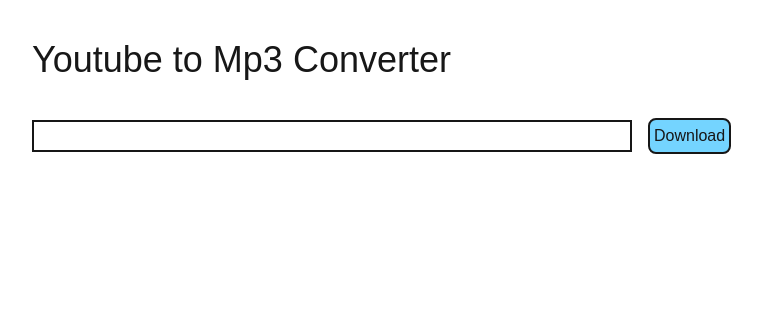
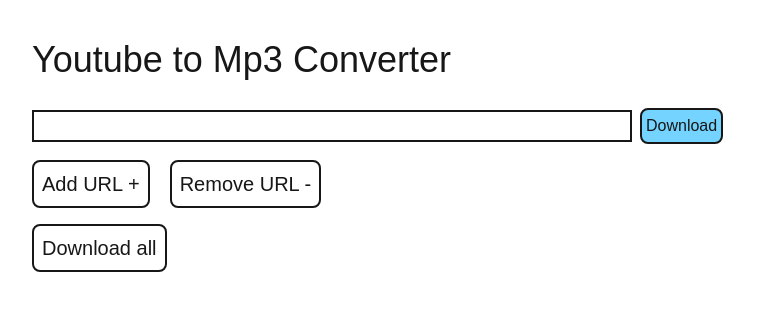
Before and after one commit to DVDOSO/youtube-mp3-downloader, a Next.js app in the folder client/: page / in a window 1280 px wide. Shown: the top 310 px of the page, without its empty margins (8-770 px from the left). Built offline with nearby package versions, Linux system fonts and the light colour scheme.

Commit message:
feat: multiple url fields

```diff
--- /dev/null
+++ b/client/actions/download.ts
@@ -0,0 +1,38 @@
+export const handleDownload = async (formData: FormData) => {
+    const url = formData.get('name')
+
+    const apiUrl = process.env.NEXT_PUBLIC_API_URL
+
+    try{
+    const response = await fetch(`${apiUrl}/download`, {
+        method: 'POST',
+        headers: {
+        'Content-Type': 'application/json',
+        },
+        body: JSON.stringify({ url: url }),
+    })
+
+    const filename = response.headers.get('X-Filename') || 'audio.mp3'
+
+    const blob = await response.blob()
+    const downloadURL = window.URL.createObjectURL(blob)
+
+    const link = document.createElement('a')
+    link.href = downloadURL
+    link.download = filename
+    document.body.appendChild(link)
+    link.click()
+    link.parentElement?.removeChild(link)
+
+    window.URL.revokeObjectURL(downloadURL)
+
+    await fetch(`${apiUrl}/cleanup`, {
+        method: 'POST',
+        headers: { 'Content-Type': 'application/json' },
+    })
+
+    }
+    catch (error){
+    console.log(error)
+    }
+}
--- a/client/app/page.tsx
+++ b/client/app/page.tsx
@@ -1,59 +1,35 @@
 'use client'
 
+import UrlField from "@/components/UrlField";
+import { useState } from "react";
+
 export default function Home() {
-  const handleDownload = async (formData: FormData) => {
-    const url = formData.get('name')
-
-    const apiUrl = process.env.NEXT_PUBLIC_API_URL
-    try{
-      const response = await fetch(`${apiUrl}/download`, {
-        method: 'POST',
-        headers: {
-          'Content-Type': 'application/json',
-        },
-        body: JSON.stringify({ url: url }),
-      })
-
-      const filename = response.headers.get('X-Filename') || 'audio.mp3'
-
-      const blob = await response.blob()
-      const downloadURL = window.URL.createObjectURL(blob)
-
-      const link = document.createElement('a')
-      link.href = downloadURL
-      link.download = filename
-      document.body.appendChild(link)
-      link.click()
-      link.parentElement?.removeChild(link)
-
-      window.URL.revokeObjectURL(downloadURL)
-
-      await fetch(`${apiUrl}/cleanup`, {
-        method: 'POST',
-        headers: { 'Content-Type': 'application/json' },
-      })
-
-    }
-    catch (error){
-      console.log(error)
-    }
-  }
+  const [fields, setFields] = useState(0) // not including first one
 
   return (
     <>
-      <h1 className="text-4xl m-10 mb-0">Youtube to Mp3 Converter</h1>
-      <form action={handleDownload}>
-        <input
-          className="box-border w-150 h-8 p-1 m-10 mr-2 border-2"
-          type="text"
-          name="name"
-        />
+      <h1 className="text-4xl m-10 mb-5">Youtube to Mp3 Converter</h1>
+      <UrlField />
+      {Array.from({ length: fields }).map((_, index) => (
+        <li key={index}>
+          <UrlField />
+        </li>
+      ))}
+      <div className="inline">
         <button
-          className="inline box-border p-1 m-2 border-2 rounded-lg bg-sky-300 hover:bg-sky-400"
-          type="submit">
-            Download
+            className="text-xl box-border border-2 p-2 ml-10 mt-2 rounded-lg hover:bg-gray-300"
+            onClick={() => setFields(fields + 1)}>
+          Add URL +
         </button>
-      </form>
+        <button
+            className="text-xl box-border border-2 p-2 ml-5 mt-2 rounded-lg hover:bg-gray-300"
+            onClick={() => setFields(fields - 1)}>
+          Remove URL -
+        </button>
+      </div>
+      <div className="block">
+        <button className="text-xl box-border border-2 p-2 ml-10 mt-4 rounded-lg hover:bg-gray-300">Download all</button>
+      </div>
     </>
   );
 }
--- /dev/null
+++ b/client/components/UrlField.tsx
@@ -0,0 +1,20 @@
+import { handleDownload } from "@/actions/download"
+
+const UrlField = () => {
+    return (
+        <form action={handleDownload}>
+            <input
+            className="box-border w-150 h-8 p-1 ml-10 border-2"
+            type="text"
+            name={"name"}
+            />
+            <button
+            className="inline box-border p-1 m-2 border-2 rounded-lg bg-sky-300 hover:bg-sky-400"
+            type="submit">
+                Download
+            </button>
+        </form>
+    )
+}
+
+export default UrlField
```
Also changed, not shown: 1 other file (tests, documents, lock files or other folders).
